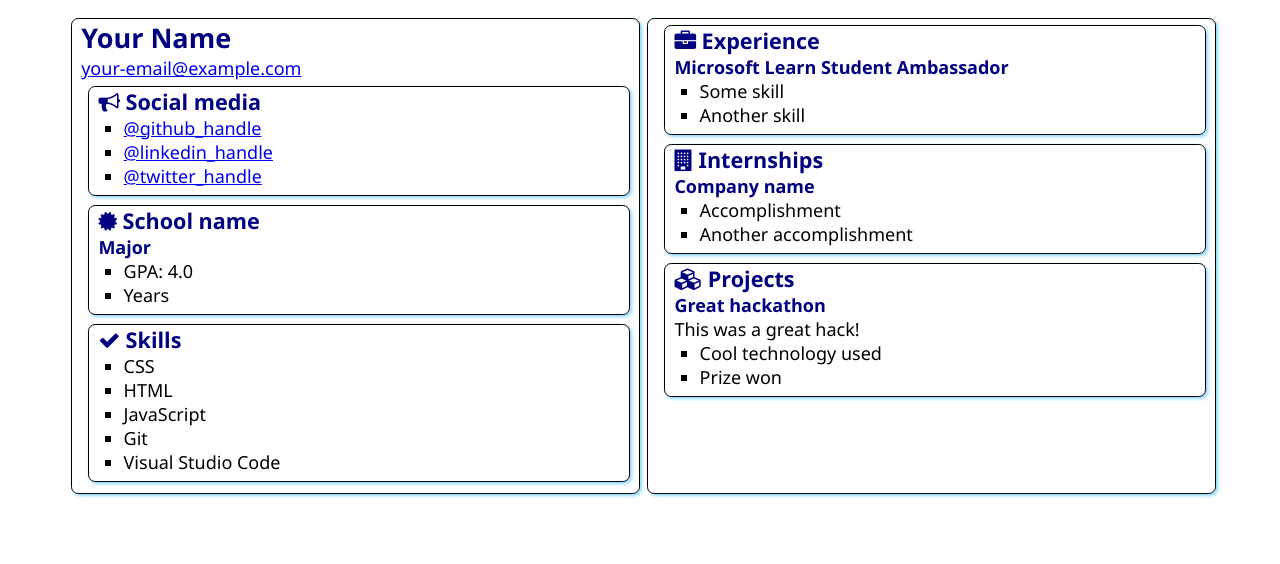
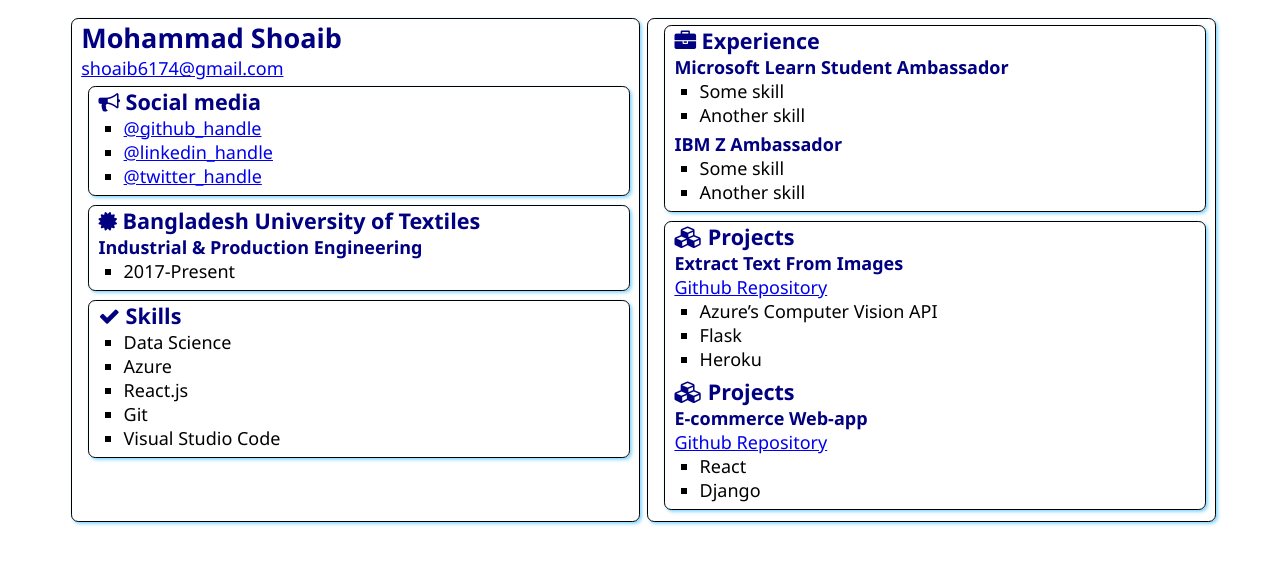
Before and after one commit to shoaib6174/Ambassador-SWA-Pilot, a plain HTML site: page src/index.html in a window 1280 px wide. Drawn offline with Linux system fonts and the light colour scheme.

Commit message:
first change

```diff
--- a/src/index.html
+++ b/src/index.html
@@ -12,8 +12,8 @@
 <body>
     <main>
         <article class="box">
-            <h1>Your Name</h1>
-            <div><a href="mailto:your.email@example.com">your-email@example.com</a></div>
+            <h1>Mohammad Shoaib</h1>
+            <div><a href="mailto:your.email@example.com">shoaib6174@gmail.com</a></div>
 
             <section class="box">
                 <h2>
@@ -21,9 +21,9 @@
                     Social media
                 </h2>
                 <ul>
-                    <li><a href="https://github.com/<handle>">@github_handle</a></li>
-                    <li><a href="https://linkedin.com/in/<handle>">@linkedin_handle</a></li>
-                    <li><a href="https://twitter.com/<handle>">@twitter_handle</a></li>
+                    <li><a href="https://github.com/shoaib6174">@github_handle</a></li>
+                    <li><a href="https://linkedin.com/in/shoaib6174">@linkedin_handle</a></li>
+                    <li><a href="https://twitter.com/shoaib6174">@twitter_handle</a></li>
                 </ul>
             </section>
 
@@ -31,12 +31,12 @@
                 <div class="education">
                     <h2>
                         <i class="fa fa-certificate" aria-hidden="true"></i>
-                        School name
+                        Bangladesh University of Textiles
                     </h2>
-                    <h3>Major</h3>
+                    <h3>Industrial & Production Engineering</h3>
                     <ul>
-                        <li>GPA: 4.0</li>
-                        <li>Years</li>
+
+                        <li>2017-Present</li>
                     </ul>
                 </div>
             </section>
@@ -47,9 +47,9 @@
                     Skills
                 </h2>
                 <ul>
-                    <li>CSS</li>
-                    <li>HTML</li>
-                    <li>JavaScript</li>
+                    <li>Data Science</li>
+                    <li>Azure</li>
+                    <li>React.js</li>
                     <li>Git</li>
                     <li>Visual Studio Code</li>
                 </ul>
@@ -66,8 +66,13 @@
                     <li>Some skill</li>
                     <li>Another skill</li>
                 </ul>
+                <h3>IBM Z Ambassador</h3>
+                <ul>
+                    <li>Some skill</li>
+                    <li>Another skill</li>
+                </ul>
             </section>
-            <section class="box">
+            <!-- <section class="box">
                 <h2>
                     <i class="fa fa-building" aria-hidden="true"></i>
                     Internships
@@ -78,18 +83,32 @@
                     <li>Accomplishment</li>
                     <li>Another accomplishment</li>
                 </ul>
-            </section>
+            </section>-->
             <section class="box">
                 <h2>
                     <i class="fa fa-cubes" aria-hidden="true"></i>
                     Projects
                 </h2>
 
-                <h3>Great hackathon</h3>
-                <div>This was a great hack!</div>
+                <h3>Extract Text From Images</h3>
+                <a href="https://github.com/shoaib6174/Extract-Text-from-Image-using-Azure-s-Computer-Vision">Github Repository</a>
                 <ul>
-                    <li>Cool technology used</li>
-                    <li>Prize won</li>
+                    <li> Azure’s Computer Vision API</li>
+                    <li>Flask</li>
+                    <li>Heroku</li>
+                </ul>
+
+
+                <h2>
+                    <i class="fa fa-cubes" aria-hidden="true"></i>
+                    Projects
+                </h2>
+
+                <h3>E-commerce Web-app</h3>
+                <a href="https://github.com/shoaib6174/e-commerce">Github Repository</a>
+                <ul>
+                    <li>React</li>
+                    <li>Django</li>
                 </ul>
             </section>
         </article>
```
